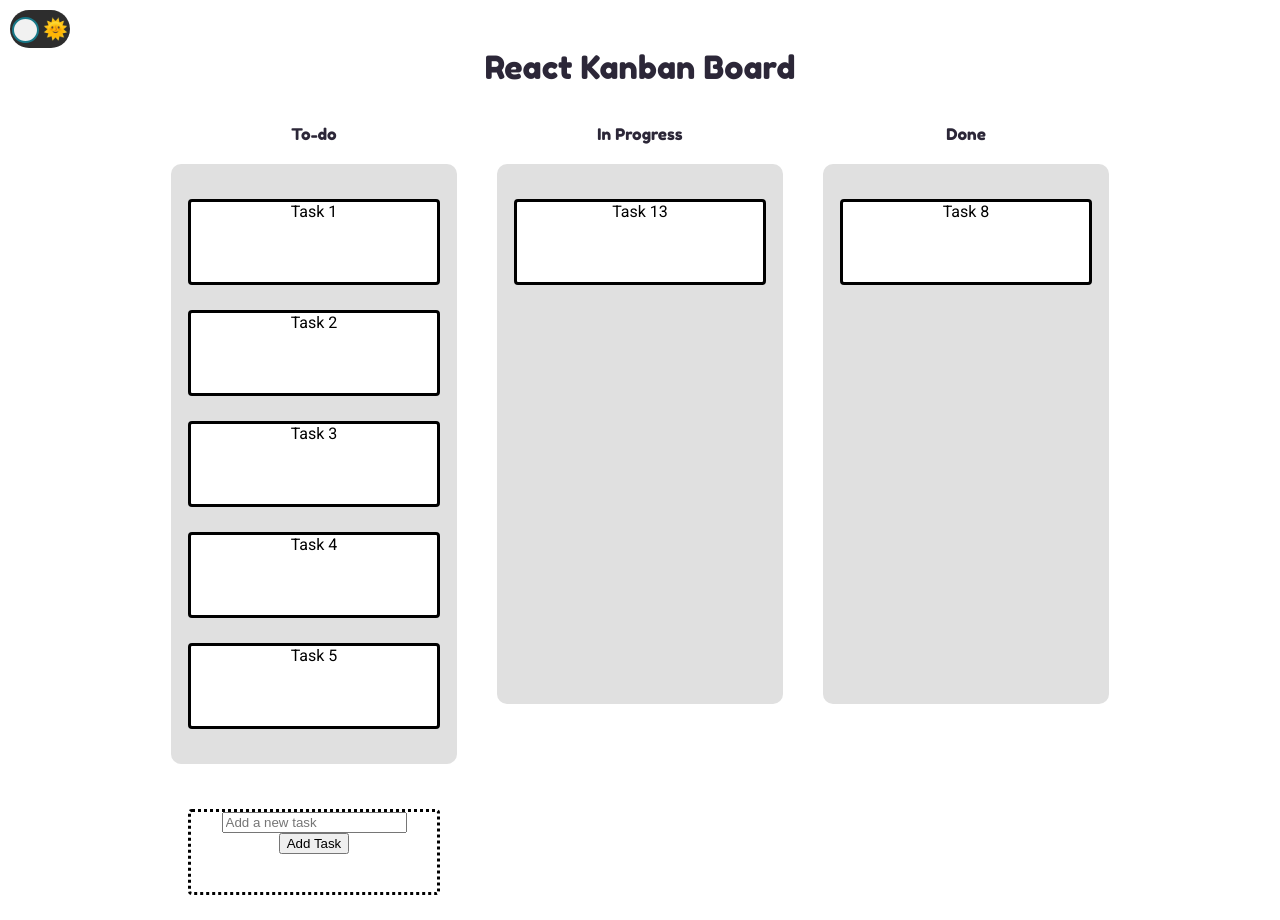
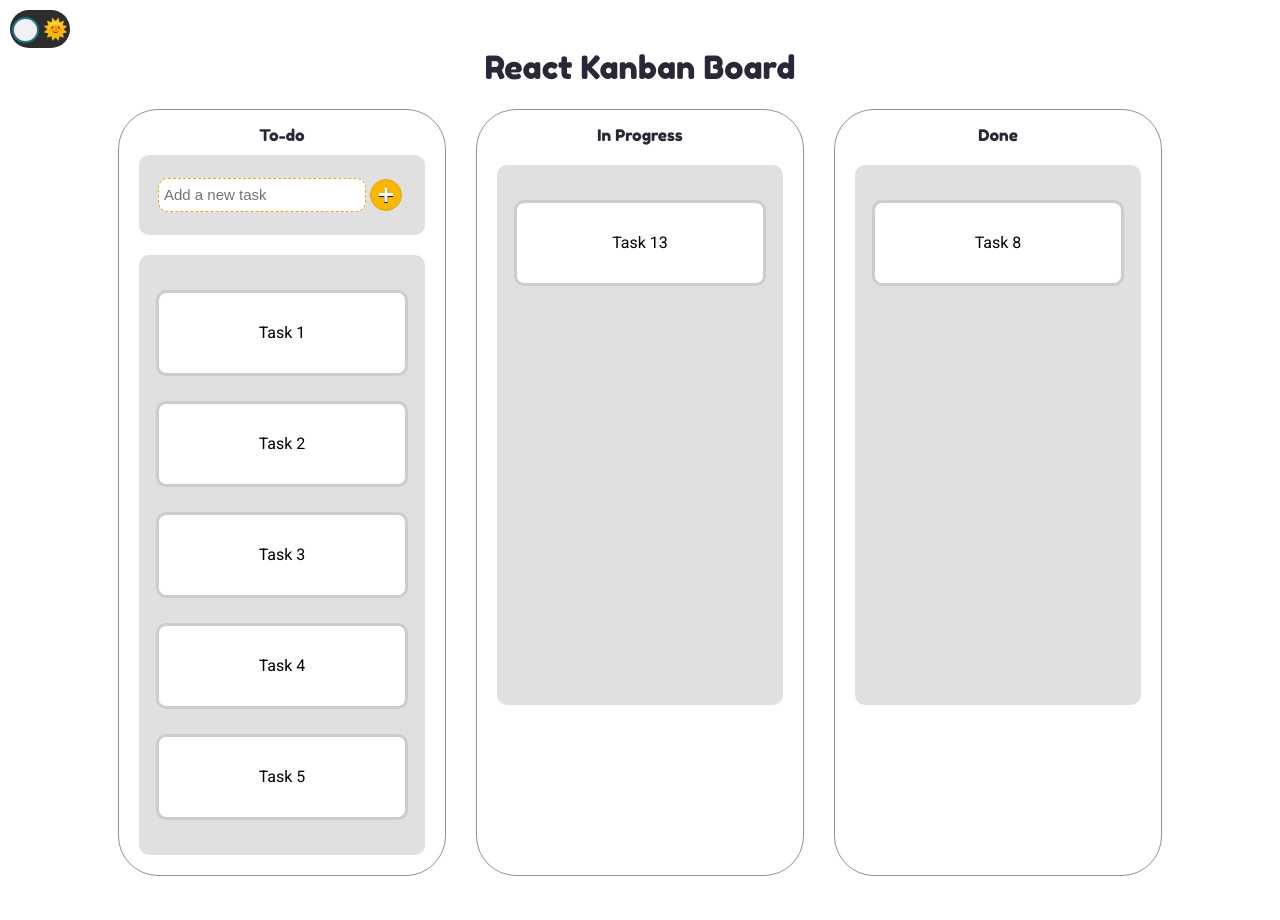
Before and after one commit to mpsalome/react-kanban-board, a React (Create React App) app: page / in a window 1280 px wide. After the commit the page ends 876 px from the top, so only its background shows below. Built offline with nearby package versions, Linux system fonts and the light colour scheme.

Commit message:
New app style

```diff
--- a/src/components/AddListItem.js
+++ b/src/components/AddListItem.js
@@ -9,6 +9,7 @@ export const AddListItem = (props) => {
   const dispatch = useDispatch()
 
   const  handleClick = () => {
+    if(!taskValue) return
     let newTask = {id: Math.random().toString(36).slice(2), name: taskValue, type: props.type}
     dispatch(addTask(newTask))
     setTaskValue('')
@@ -16,8 +17,8 @@ export const AddListItem = (props) => {
 
   return (
     <Container>
-        <input type="text" placeholder="Add a new task" value={taskValue} onChange={(e) => setTaskValue(e.target.value)}/>
-        <button onClick={handleClick}>Add Task</button>
+        <InputTask type="text" placeholder="Add a new task" value={taskValue} onChange={(e) => setTaskValue(e.target.value)}/>
+        <AddButton onClick={handleClick}>+</AddButton>
     </Container>
   );
 };
@@ -25,10 +26,54 @@ export const AddListItem = (props) => {
 
 const Container = styled.div`
     list-style: none;
-    border-radius: 4px;
-    border: 3px dotted #000;
+    border-radius: 10px;
     height: 80px;
-    width: 246px;
-    margin: 25px auto;
-    background-color: #fff;
+    width: 286px;
+    margin: 10px auto 0;
+    background-color: ${(props) => props.theme.columnBackground};
+    justify-content: center;
+    display: flex;
+    align-items: center;
+    flex-direction: row;
 `;
+
+const InputTask = styled.input`
+  height: 30px;
+  border: 1px ${(props) => props.theme.darkAccent};
+  border-style: dashed;
+  border-radius: 10px;
+  padding-left: 5px;
+  font-size: 15px;
+  outline: none;
+`
+
+const AddButton = styled.button`
+
+	background-color:${(props) => props.theme.accent};
+	border-radius:28px;
+	border:1px solid ${(props) => props.theme.darkAccent};
+	display:inline-block;
+	cursor:pointer;
+	color:#fff;
+	font-size:28px;
+	padding:4px 10px;
+	text-decoration:none;
+	text-shadow:0px 1px 0px #000;
+  height: 32px;
+  width: 32px;
+  display: flex;
+  justify-content: center;
+  align-items: center;
+  font-weight: 900;
+  margin: 4px;
+
+  &:hover {
+	  background-color:${(props) => props.theme.darkAccent};
+  }
+
+  &:active {
+    position:relative;
+    top:1px;
+  }
+
+`
--- a/src/components/Column.js
+++ b/src/components/Column.js
@@ -46,6 +46,9 @@ export const Column = (props) => {
   return (
     <Wrapper>
       <Title>{props.title}</Title>
+      {
+        props.hasAddListItem ? <AddListItem type={props.type}/> : null
+      }
       <List
         onDrop={handleDrop}
         onDragOver={handleDragOver}
@@ -56,9 +59,6 @@ export const Column = (props) => {
           <ListItem key={task.id} handleDragItem={handleDragItem} item={task} />
         ))}
       </List>
-      {
-        props.hasAddListItem ? <AddListItem type={props.type}/> : null
-      }
     </Wrapper>
   )
 }
@@ -81,4 +81,7 @@ const Title = styled.p`
 const Wrapper = styled.div`
   display: flex;
   flex-direction: column;
+  border: 1px solid ${(props) => props.theme.borderColor};
+  border-radius: 40px;
+  margin: 0 15px;
 `
--- a/src/components/ListItem.js
+++ b/src/components/ListItem.js
@@ -1,33 +1,31 @@
-import styled from 'styled-components'
+import styled from 'styled-components';
 
 export const ListItem = (props) => {
-
   const onDragStart = (e) => {
-    e.dataTransfer.effectAllowed = "move"
-    e.dataTransfer.setData("text/html", e.target.parentNode);
+    e.dataTransfer.effectAllowed = 'move';
+    e.dataTransfer.setData('text/html', e.target.parentNode);
     e.dataTransfer.setDragImage(e.target.parentNode, 20, 20);
-    e.target.parentNode.classList.add('dragging')
-    props.handleDragItem(props.item)
-  }
+    e.target.parentNode.classList.add('dragging');
+    props.handleDragItem(props.item);
+  };
 
   const onDragEnd = (e) => {
-    e.target.parentNode.classList.remove('dragging')
-  }
+    e.target.parentNode.classList.remove('dragging');
+  };
 
   return (
     <Container>
       <Drag draggable={true} onDragStart={onDragStart} onDragEnd={onDragEnd}>
-        <Text >{props.item.name}</Text>
+        <Text>{props.item.name}</Text>
       </Drag>
     </Container>
   );
 };
 
-
 const Container = styled.li`
   list-style: none;
-    border-radius: 4px;
-    border: 3px solid #000;
+  border-radius: 10px;
+  border: 3px solid #ccc;
   height: 80px;
   width: 246px;
   margin: 25px auto;
@@ -38,10 +36,14 @@ const Text = styled.span`
   max-width: 100%;
   word-break: break-all;
   color: #000;
-`
+`;
 
 const Drag = styled.div`
   height: 100%;
   width: 100%;
   cursor: grab;
-`
+  display: flex;
+  justify-content: center;
+  align-items: center;
+  overflow: auto;
+`;
--- a/src/styles/themes/darkTheme.js
+++ b/src/styles/themes/darkTheme.js
@@ -5,5 +5,6 @@ export const darkTheme = {
   text: '#fff',
   accent: '#8A85FF',
   darkAccent: '#3e39b3',
-  columnBackground: '#393838'
+  columnBackground: '#393838',
+  borderColor: '#353535',
 };
--- a/src/styles/themes/lightTheme.js
+++ b/src/styles/themes/lightTheme.js
@@ -5,5 +5,6 @@ export const lightTheme = {
   text: '#2C2738',
   accent: '#fab700',
   darkAccent: '#dea917',
-  columnBackground: '#e0e0e0'
+  columnBackground: '#e0e0e0',
+  borderColor: '#0000006e',
 };
```
Lines whose indentation alone changed are shown as unchanged.
